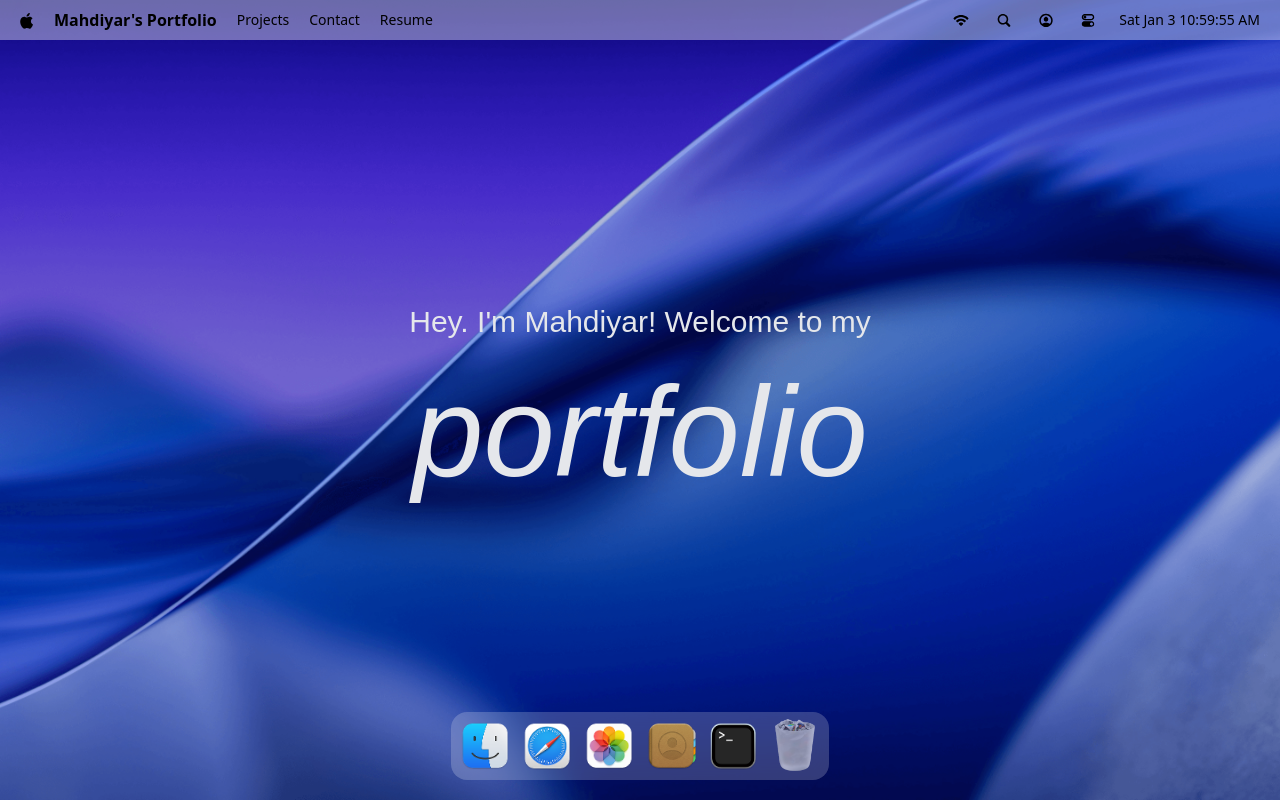
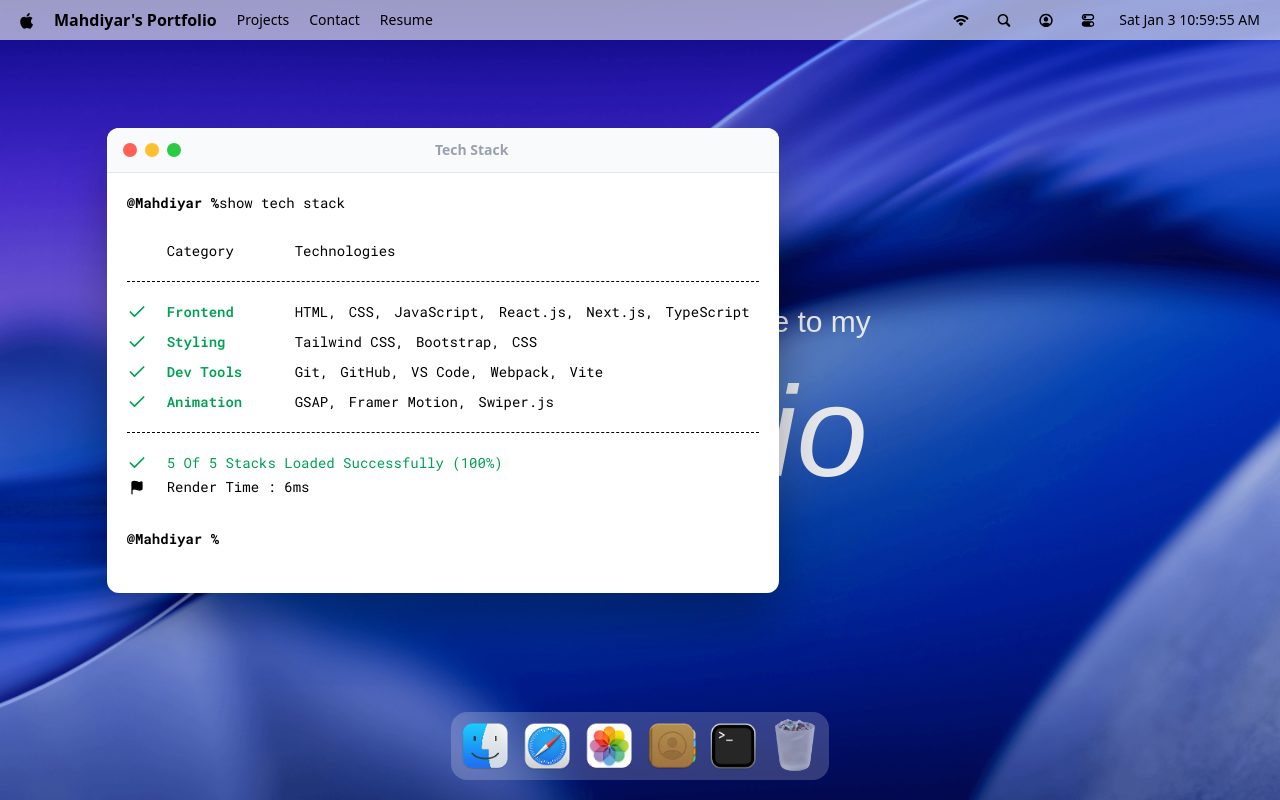
Before and after one commit to MahdiyarDelavari/macos-gsap, a React (Vite) app: page / in a window 1280 px wide. Both pictures are taken after a click on the button 733 px from the left and 746 px from the top of the page. Built offline with nearby package versions, Linux system fonts and the light colour scheme; a web font is replaced by a local one.

Commit message:
Implement A hoc For Managing Window States And Add  The First Window-[Terminal App]

```diff
--- a/src/App.jsx
+++ b/src/App.jsx
@@ -3,13 +3,24 @@ import Navbar from '@components/Navbar'
 import Welcome from '@components/Welcome'
 import React from 'react'
 
+import { Draggable } from 'gsap/Draggable'
+import gsap from 'gsap'
+import Terminal from '@windows/Terminal'
+
+gsap.registerPlugin(Draggable);
+
 const App = () => {
   return (
+    <>
+      <Navbar />
+
     <main>
-      <Navbar />
       <Welcome />
-      <Dock/>
+      <Dock />
+
+      <Terminal/>
     </main>
+    </>
   )
 }
 
--- /dev/null
+++ b/src/components/WindowControls.jsx
@@ -0,0 +1,15 @@
+import useWindowStore from "@store/window";
+import React from "react";
+
+const WindowControls = ({ target }) => {
+	const { closeWindow } = useWindowStore();
+	return (
+		<div id="window-controls">
+			<div className="close" onClick={() => closeWindow(target)} />
+			<div className="minimize" />
+			<div className="maximize" />
+		</div>
+	);
+};
+
+export default WindowControls;
--- a/src/constants/index.js
+++ b/src/constants/index.js
@@ -1,14 +1,14 @@
 export const navLinks = [
-    { id: 1, name: "Projects",type:"finder" },
-	{ id: 2, name: "Contact",type:"contact" },
-	{ id: 3, name: "Resume",type:"resume" },
+	{ id: 1, name: "Projects", type: "finder" },
+	{ id: 2, name: "Contact", type: "contact" },
+	{ id: 3, name: "Resume", type: "resume" },
 ];
 export const navIcons = [
 	{ id: 1, img: "/icons/wifi.svg", alt: "wifi" },
 	{ id: 2, img: "/icons/search.svg", alt: "search" },
 	{ id: 3, img: "/icons/user.svg", alt: "user" },
 	{ id: 4, img: "/icons/mode.svg", alt: "mode" },
-]
+];
 export const dockApps = [
 	{
 		id: "finder",
@@ -59,3 +59,22 @@ export const WINDOW_CONFIG = {
 	txtfile: { isOpen: false, zIndex: INITIAL_Z_INDEX, data: null },
 	imgfile: { isOpen: false, zIndex: INITIAL_Z_INDEX, data: null },
 };
+
+export const techStack = [
+	{
+		category: "Frontend",
+		items: ["HTML", "CSS", "JavaScript", "React.js", "Next.js", "TypeScript"],
+	},
+	{
+		category: "Styling",
+		items: ["Tailwind CSS", "Bootstrap", "CSS"],
+	},
+	{
+		category: "Dev Tools",
+		items: ["Git", "GitHub", "VS Code", "Webpack", "Vite"],
+    },
+    {
+        category: "Animation",
+        items: ["GSAP", "Framer Motion","Swiper.js"],
+    }
+];
--- /dev/null
+++ b/src/hoc/WindowWrapper.jsx
@@ -0,0 +1,70 @@
+import { useGSAP } from "@gsap/react";
+import useWindowStore from "@store/window";
+import gsap from "gsap";
+import Draggable from "gsap/Draggable";
+import React, { useLayoutEffect } from "react";
+
+const WindowWrapper = (Component, WindowKey) => {
+	const Wrapped = (props) => {
+		const { focusWindow, windows } = useWindowStore();
+		const { isOpen, zIndex } = windows[WindowKey];
+		const ref = React.useRef(null);
+
+		useGSAP(() => {
+			const el = ref.current;
+			if (!el || !isOpen) return;
+			el.style.display = "block";
+
+			gsap.fromTo(
+				el,
+				{
+					opacity: 0,
+					y: 40,
+					scale: 0.7,
+				},
+				{
+					scale: 1,
+					y: 0,
+					opacity: 1,
+					duration: 0.5,
+					ease: "power3.out",
+				}
+			);
+		}, [isOpen]);
+
+		useGSAP(() => {
+			const el = ref.current;
+			if (!el) return;
+
+			const [instance] = Draggable.create(el, {
+				bounds: "main",
+				onPress() {
+					focusWindow(WindowKey);
+				},
+			});
+			return () => {
+				instance.kill();
+			};
+		}, []);
+
+		useLayoutEffect(() => {
+			const el = ref.current;
+			if (!el) return;
+			el.style.display = isOpen ? "block" : "none";
+		}, [isOpen]);
+
+		return (
+			<section id={WindowKey} ref={ref} style={{ zIndex }} className="absolute">
+				<Component {...props} />
+			</section>
+		);
+	};
+
+	Wrapped.displayName = `WindowWrapper(${
+		Component.displayName || Component.name || "Component"
+	})`;
+
+	return Wrapped;
+};
+
+export default WindowWrapper;
--- a/src/index.css
+++ b/src/index.css
@@ -37,7 +37,7 @@ body {
 	}
 
 	nav {
-		@apply flex justify-between items-center bg-white/40 backdrop-blur-3xl p-2 px-5 select-none;
+		@apply flex justify-between items-center bg-white/60 backdrop-blur-3xl p-2 px-5 select-none;
 
 		div {
 			@apply flex items-center max-sm:w-full max-sm:justify-center gap-5;
@@ -65,7 +65,6 @@ body {
 	.icon {
 		@apply p-1 hover:bg-gray-200 rounded hover:cursor-default;
 	}
-
 	#welcome {
 		@apply text-gray-200 flex flex-col justify-center items-center absolute top-1/2 left-1/2 -translate-x-1/2 -translate-y-1/2 select-none max-sm:h-screen max-sm:w-full max-sm:px-10;
 
@@ -96,4 +95,67 @@ body {
 			}
 		}
 	}
+	#window-controls {
+		@apply flex gap-2;
+
+		.close {
+			@apply size-3.5 rounded-full bg-[#ff6157] cursor-pointer;
+		}
+
+		.minimize {
+			@apply size-3.5 rounded-full bg-[#ffc030];
+		}
+
+		.maximize {
+			@apply size-3.5 rounded-full bg-[#2acb42];
+		}
+	}
+	#window-header {
+		@apply flex items-center justify-between px-4 py-3 rounded-t-lg bg-gray-50 border-b border-gray-200 select-none text-sm text-gray-400;
+	}
+	#terminal {
+		@apply w-2xl absolute top-32 left-1/12 bg-white shadow-2xl drop-shadow-2xl rounded-xl overflow-hidden;
+
+		h2 {
+			@apply font-bold text-sm text-center w-full;
+		}
+
+		.techstack {
+			@apply text-sm font-roboto p-5;
+
+			.label {
+				@apply flex items-center ms-10 mt-7;
+			}
+
+			.content {
+				@apply py-5 my-5 border-y border-dashed space-y-1;
+
+				li {
+					.check {
+						@apply text-[#00A154] w-5;
+					}
+
+					h3 {
+						@apply font-semibold text-[#00A154] w-32 ms-5;
+					}
+
+					ul {
+						@apply flex items-center gap-3;
+					}
+				}
+			}
+
+			.footnote {
+				@apply text-[#00A154] space-y-1;
+
+				p {
+					@apply flex items-center;
+
+					svg {
+						@apply w-5 me-5;
+					}
+				}
+			}
+		}
+	}
 }
--- /dev/null
+++ b/src/windows/Terminal.jsx
@@ -0,0 +1,59 @@
+import WindowControls from "@components/WindowControls";
+import { techStack } from "@constants";
+import WindowWrapper from "@hoc/WindowWrapper";
+import { Check, Flag } from "lucide-react";
+import React from "react";
+
+const Terminal = () => {
+	return (
+		<>
+			<div id="window-header">
+				<WindowControls target="terminal" />
+				<h2>Tech Stack</h2>
+			</div>
+			<div className="techstack">
+				<p>
+					<span className="font-bold">@Mahdiyar %</span>
+					show tech stack
+				</p>
+				<div className="label">
+					<p className="w-32">Category</p>
+					<p>Technologies</p>
+				</div>
+
+				<ul className="content flex flex-col gap-1.5">
+					{techStack.map(({ category, items }) => (
+						<li key={category} className="flex items-center">
+							<Check className="check" size={20} />
+							<h3>{category}</h3>
+							<ul>
+								{items.map((item, index) => (
+                                    <li key={item}>
+										{item}{index < items.length - 1 ? "," : ""}
+									</li>
+								))}
+							</ul>
+						</li>
+					))}
+				</ul>
+				<div className="footnote">
+					<p>
+						<Check className="check" size={20} /> 5 Of 5 Stacks Loaded
+						Successfully (100%)
+					</p>
+					<p className="text-black">
+						<Flag size={15} fill="black" />
+						Render Time : 6ms
+					</p>
+				</div>
+				<p className="mt-8 mb-6">
+                    <span className="font-bold">@Mahdiyar %</span>
+				</p>
+			</div>
+		</>
+	);
+};
+
+const TerminalWindow = WindowWrapper(Terminal, "terminal");
+
+export default TerminalWindow;
```
Lines whose indentation alone changed are shown as unchanged.
